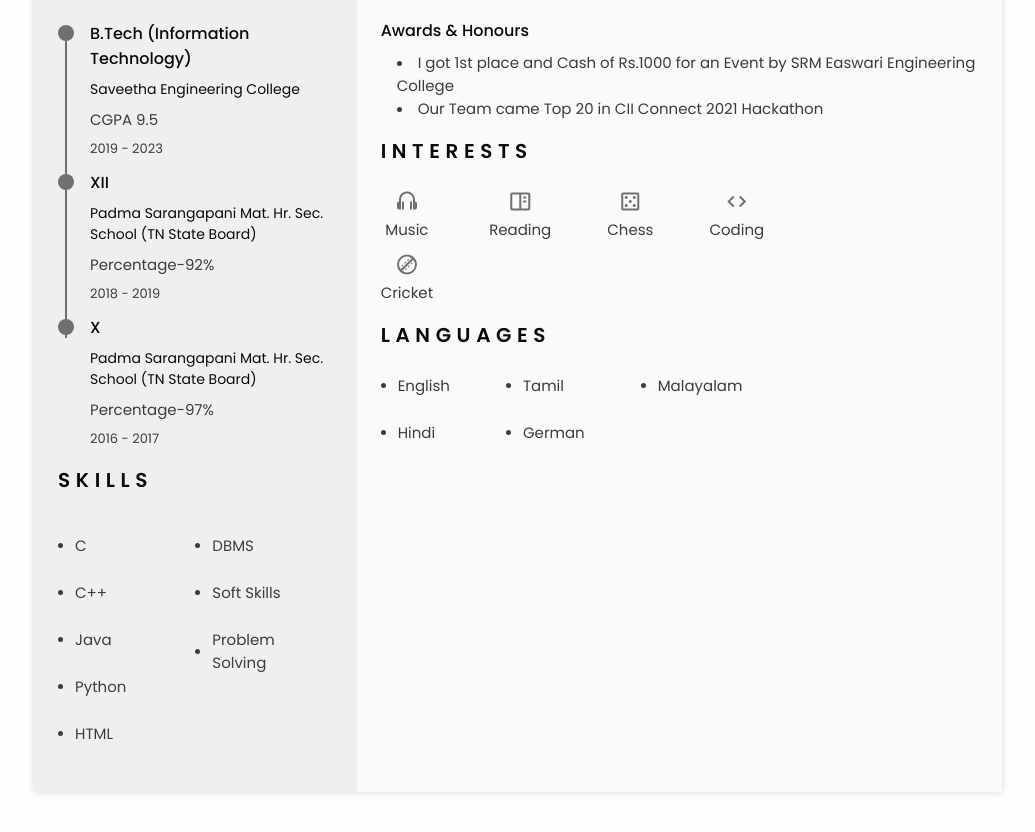
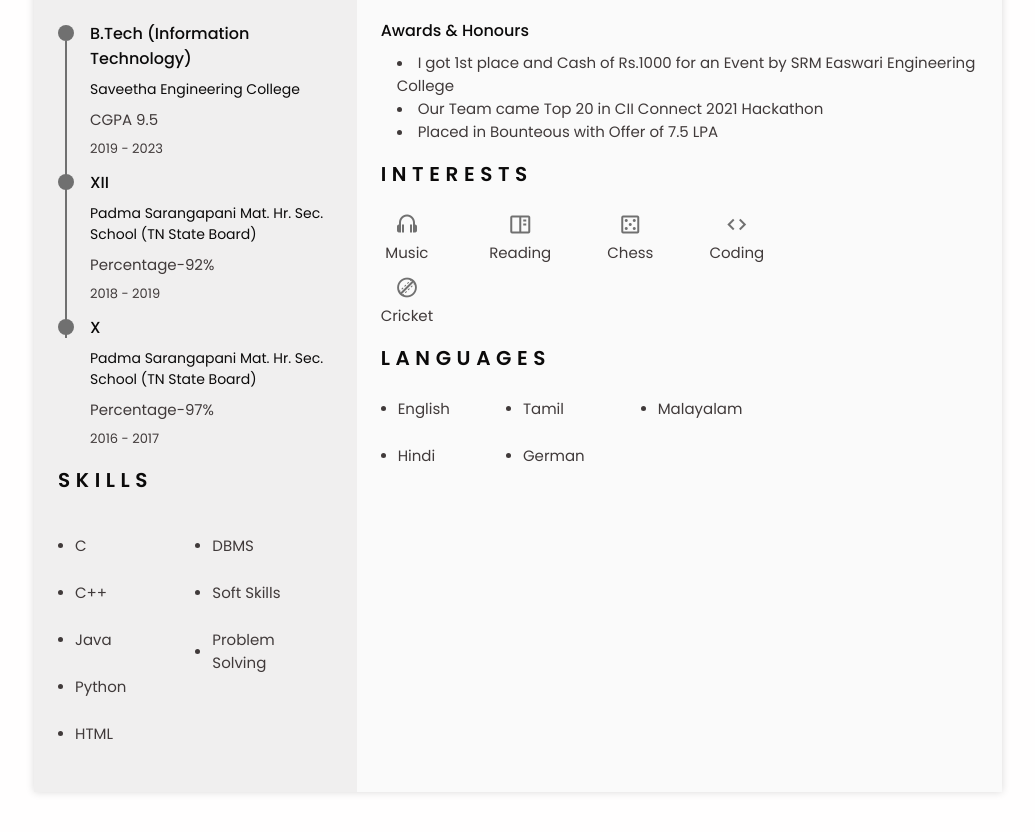
Before and after one commit to Sanjeev-11/Sanjeev-E-portfolio, a plain HTML site: page index.html in a window 1280 px wide. Shown: the part 930-1762 px from the top of the page, without its empty margins (122-1157 px from the left). Drawn offline with nearby package versions, Linux system fonts and the light colour scheme.

Commit message:
Update index.html

```diff
--- a/index.html
+++ b/index.html
@@ -317,6 +317,7 @@
                                 <h3 class="certificate__title">Awards & Honours</h3>
                                 <li class = "li_what_i_do" class="profile__description">I got 1st place and Cash of Rs.1000 for an Event by SRM Easwari Engineering College</li>
                                 <li class = "li_what_i_do" class="profile__description">Our Team came Top 20 in CII Connect 2021 Hackathon</li>
+				    <li class = "li_what_i_do" class="profile__description">Placed in Bounteous with Offer of 7.5 LPA</li>
                             </div>
 
                         </div>
```
